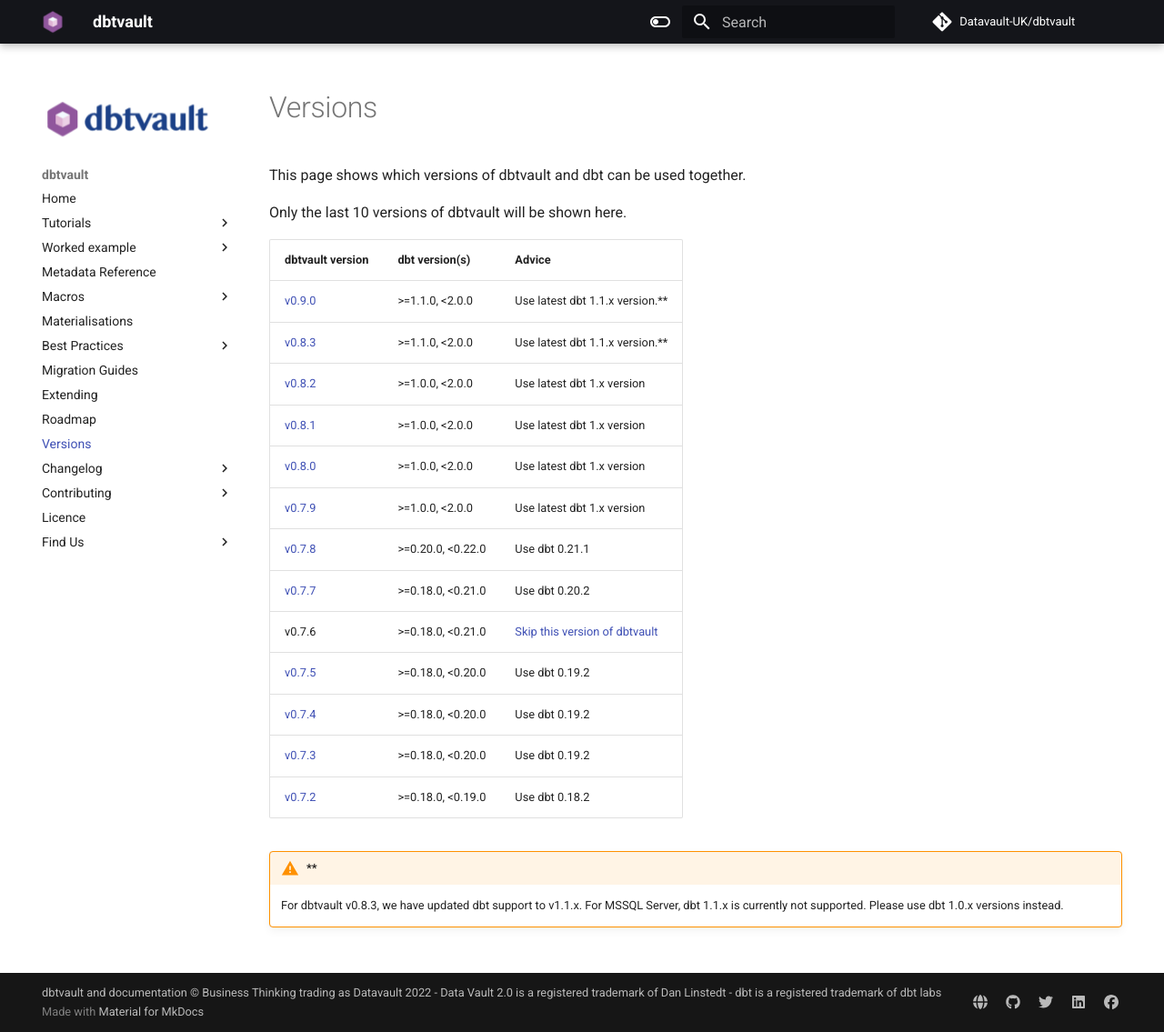
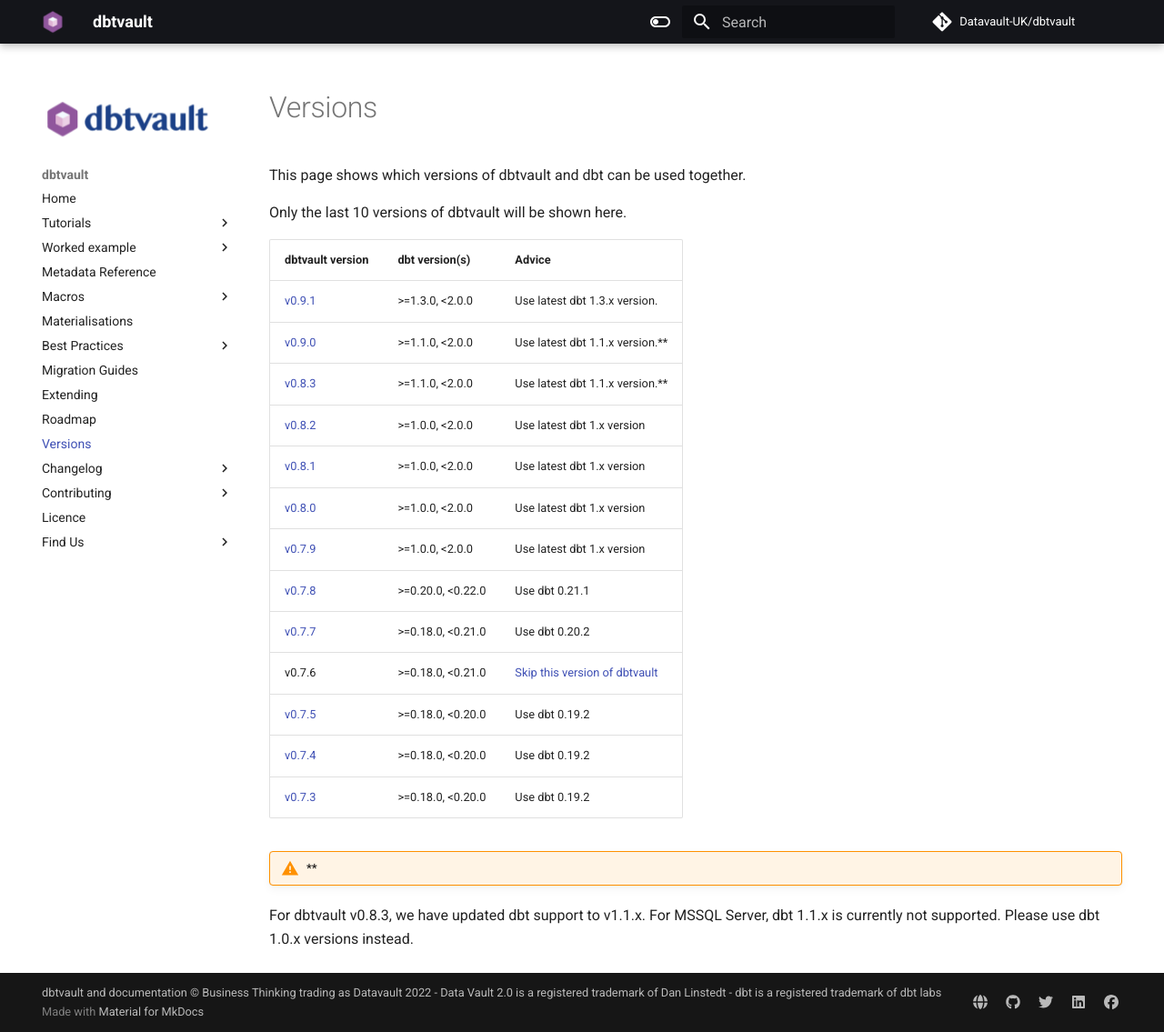
Before and after one commit to Datavault-UK/automate-dv-docs, an MkDocs documentation site: the page built from docs/versions.md, in a window 1280 px wide and 1135 px high. Shown: the whole window at 91% size. Built offline with MkDocs 1.6.1 and Material for MkDocs 9.7.7, drawn with Linux system fonts in a browser that asks for light colours; comment, search, counter and statistics services are not loaded.

Commit message:
Update version support

```diff
--- a/docs/versions.md
+++ b/docs/versions.md
@@ -4,6 +4,7 @@
 
 | dbtvault version                                              | dbt version(s)    | Advice                                                                              |
 |---------------------------------------------------------------|-------------------|-------------------------------------------------------------------------------------|
+| [v0.9.1](https://hub.getdbt.com/datavault-uk/dbtvault/0.9.1/) | >=1.3.0, <2.0.0   | Use latest dbt 1.3.x version.                                                       |
 | [v0.9.0](https://hub.getdbt.com/datavault-uk/dbtvault/0.9.0/) | >=1.1.0, <2.0.0   | Use latest dbt 1.1.x version.**                                                     |
 | [v0.8.3](https://hub.getdbt.com/datavault-uk/dbtvault/0.8.3/) | >=1.1.0, <2.0.0   | Use latest dbt 1.1.x version.**                                                     |
 | [v0.8.2](https://hub.getdbt.com/datavault-uk/dbtvault/0.8.2/) | >=1.0.0, <2.0.0   | Use latest dbt 1.x version                                                          |
@@ -16,7 +17,7 @@
 | [v0.7.5](https://hub.getdbt.com/datavault-uk/dbtvault/0.7.5/) | >=0.18.0, <0.20.0 | Use dbt 0.19.2                                                                      |
 | [v0.7.4](https://hub.getdbt.com/datavault-uk/dbtvault/0.7.4/) | >=0.18.0, <0.20.0 | Use dbt 0.19.2                                                                      |
 | [v0.7.3](https://hub.getdbt.com/datavault-uk/dbtvault/0.7.3/) | >=0.18.0, <0.20.0 | Use dbt 0.19.2                                                                      |
-| [v0.7.2](https://hub.getdbt.com/datavault-uk/dbtvault/0.7.2/) | >=0.18.0, <0.19.0 | Use dbt 0.18.2                                                                      |
 
 !!! warning "**"
-    For dbtvault v0.8.3, we have updated dbt support to v1.1.x. For MSSQL Server, dbt 1.1.x is currently not supported. Please use dbt 1.0.x versions instead.
+For dbtvault v0.8.3, we have updated dbt support to v1.1.x. For MSSQL Server, dbt 1.1.x is currently not supported.
+Please use dbt 1.0.x versions instead.
```
